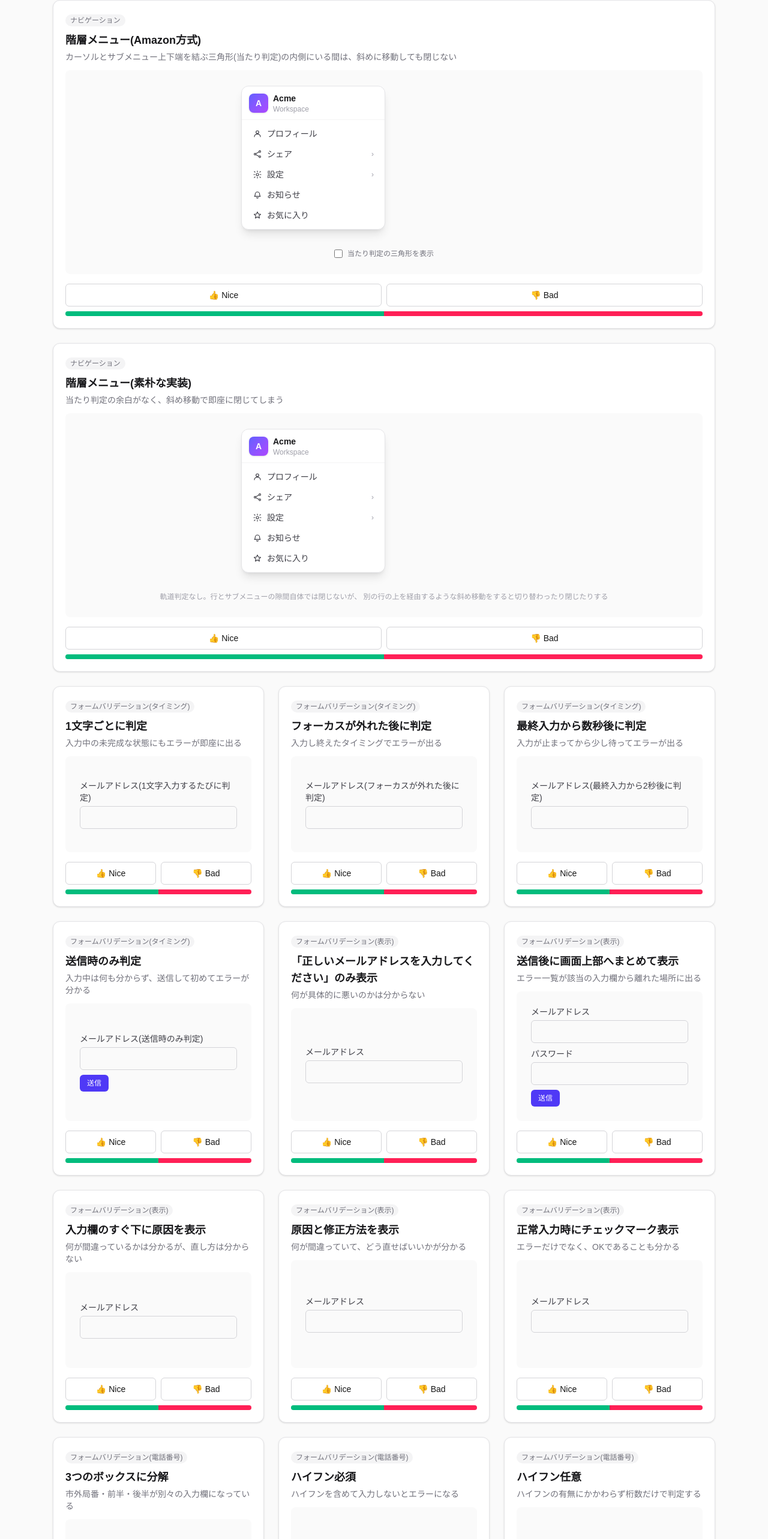
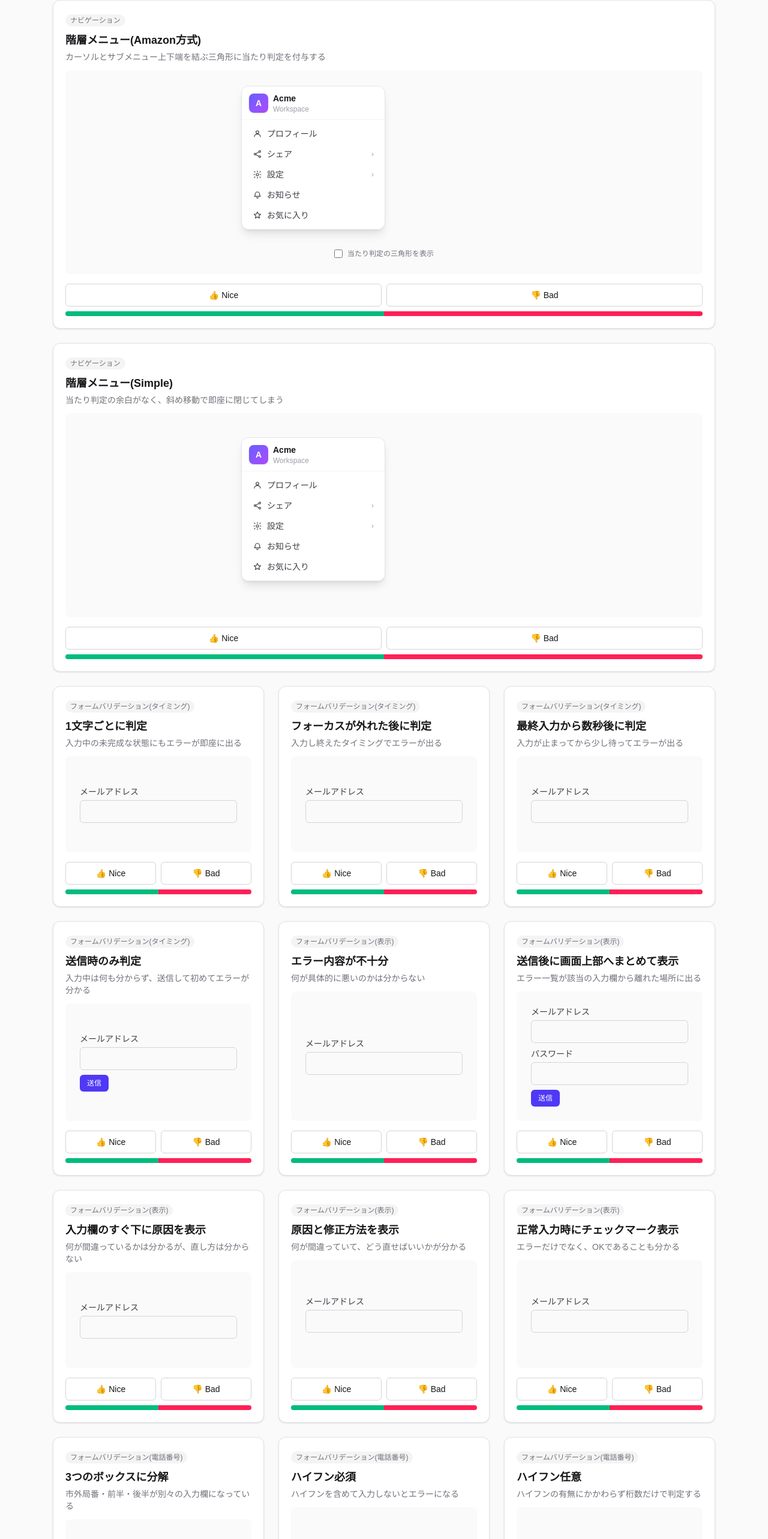
Before and after one commit to Glaesses3927/systeminterface, a Next.js app: page / in a window 1280 px wide. Shown: the part 177-2743 px from the top of the page at 60% size. Built offline with nearby package versions, Linux system fonts and the light colour scheme.

Commit message:
fix: description

```diff
--- a/app/page.tsx
+++ b/app/page.tsx
@@ -56,14 +56,14 @@ const entries: GalleryEntry[] = [
     category: "ナビゲーション",
     title: "階層メニュー(Amazon方式)",
     description:
-      "カーソルとサブメニュー上下端を結ぶ三角形(当たり判定)の内側にいる間は、斜めに移動しても閉じない",
+      "カーソルとサブメニュー上下端を結ぶ三角形に当たり判定を付与する",
     Demo: NiceTriangleMenu,
     wide: true,
   },
   {
     id: "menu-bad",
     category: "ナビゲーション",
-    title: "階層メニュー(素朴な実装)",
+    title: "階層メニュー(Simple)",
     description: "当たり判定の余白がなく、斜め移動で即座に閉じてしまう",
     Demo: BadTriangleMenu,
     wide: true,
@@ -99,7 +99,7 @@ const entries: GalleryEntry[] = [
   {
     id: "validation-generic",
     category: "フォームバリデーション(表示)",
-    title: "「正しいメールアドレスを入力してください」のみ表示",
+    title: "エラー内容が不十分",
     description: "何が具体的に悪いのかは分からない",
     Demo: ValidationGenericOnly,
   },
--- a/components/demos/CreditCardInputDemos.tsx
+++ b/components/demos/CreditCardInputDemos.tsx
@@ -14,7 +14,7 @@ export function CreditCardAutoFormat() {
   return (
     <div className="w-full max-w-xs">
       <label className="mb-1 block text-sm font-medium text-zinc-700 dark:text-zinc-300">
-        カード番号(自動で4桁ごとに空白を挿入)
+        カード番号
       </label>
       <input
         value={value}
@@ -33,7 +33,7 @@ export function CreditCardRaw() {
   return (
     <div className="w-full max-w-xs">
       <label className="mb-1 block text-sm font-medium text-zinc-700 dark:text-zinc-300">
-        カード番号(区切りなし)
+        カード番号
       </label>
       <input
         value={value}
@@ -42,7 +42,6 @@ export function CreditCardRaw() {
         placeholder="4242424242424242"
         className="w-full rounded-md border border-zinc-300 px-3 py-2 text-sm focus:outline-none dark:border-zinc-700 dark:bg-zinc-900"
       />
-      <p className="mt-1 text-xs text-zinc-400">16桁が数字の連続で表示され、一目で確認しづらい</p>
     </div>
   );
 }
--- a/components/demos/DeleteUndoDemos.tsx
+++ b/components/demos/DeleteUndoDemos.tsx
@@ -6,7 +6,7 @@ export function DeleteSimpleConfirm() {
   const [open, setOpen] = useState(false);
   const [deleted, setDeleted] = useState(false);
 
-  if (deleted) return <p className="text-sm text-zinc-500">(実際には削除されていません)</p>;
+  if (deleted) return <p className="text-sm text-zinc-500">削除されました</p>;
 
   return (
     <>
@@ -50,7 +50,7 @@ export function DeleteTypeToConfirm() {
   const [text, setText] = useState("");
   const [deleted, setDeleted] = useState(false);
 
-  if (deleted) return <p className="text-sm text-zinc-500">(実際には削除されていません)</p>;
+  if (deleted) return <p className="text-sm text-zinc-500">削除されました</p>;
 
   return (
     <>
@@ -129,7 +129,7 @@ export function DeleteWithUndo() {
         </p>
       ) : (
         <div className="flex items-center justify-between rounded-md border border-zinc-200 px-3 py-2 text-sm dark:border-zinc-700">
-          買い物リスト.txt
+          買い物リスト
           <button onClick={handleDelete} className="text-rose-500 hover:text-rose-600">
             削除
           </button>
--- a/components/demos/LoadingVariantsDemos.tsx
+++ b/components/demos/LoadingVariantsDemos.tsx
@@ -16,7 +16,7 @@ export function LoadingSpinnerOnly() {
   }
 
   return (
-    <div className="w-full max-w-xs text-center">
+    <div className="w-full max-w-xs text-left">
       <button
         onClick={start}
         className="mb-3 rounded-md bg-indigo-600 px-4 py-2 text-sm font-medium text-white"
@@ -28,7 +28,7 @@ export function LoadingSpinnerOnly() {
           <div className="h-8 w-8 animate-spin rounded-full border-4 border-zinc-300 border-t-indigo-600" />
         </div>
       )}
-      {done && <p className="text-sm text-zinc-400">完了しました(内容の見た目は事前に分からない)</p>}
+      {done && <p className="text-sm text-zinc-600 dark:text-zinc-300">記事のタイトルと本文がここに表示されます。</p>}
     </div>
   );
 }
--- a/components/demos/PhoneInputDemos.tsx
+++ b/components/demos/PhoneInputDemos.tsx
@@ -20,7 +20,7 @@ export function PhoneSplitBoxes() {
   return (
     <div className="w-full max-w-xs">
       <label className="mb-1 block text-sm font-medium text-zinc-700 dark:text-zinc-300">
-        電話番号(3つのボックスに分解)
+        電話番号
       </label>
       <div className="flex items-center gap-1.5">
         {parts.map((part, i) => (
@@ -51,7 +51,7 @@ export function PhoneHyphenRequired() {
   return (
     <div className="w-full max-w-xs">
       <label className="mb-1 block text-sm font-medium text-zinc-700 dark:text-zinc-300">
-        電話番号(ハイフン必須)
+        電話番号（ハイフン必須）
       </label>
       <input
         value={value}
@@ -80,13 +80,13 @@ export function PhoneHyphenOptional() {
   return (
     <div className="w-full max-w-xs">
       <label className="mb-1 block text-sm font-medium text-zinc-700 dark:text-zinc-300">
-        電話番号(ハイフンは任意)
+        電話番号（ハイフンは任意）
       </label>
       <input
         value={value}
         onChange={(e) => setValue(e.target.value)}
         onBlur={() => setTouched(true)}
-        placeholder="09012345678 でも 090-1234-5678 でもOK"
+        placeholder="09012345678, 090-1234-5678"
         className={`w-full rounded-md border px-3 py-2 text-sm focus:outline-none dark:bg-zinc-900 ${
           invalid ? "border-rose-400" : "border-zinc-300 dark:border-zinc-700"
         }`}
--- a/components/demos/SwitchClarityDemos.tsx
+++ b/components/demos/SwitchClarityDemos.tsx
@@ -11,11 +11,8 @@ export function SwitchUnclear() {
         aria-pressed={on}
         className="rounded-full border border-zinc-300 bg-white px-4 py-2 text-sm font-medium text-zinc-700 dark:border-zinc-600 dark:bg-zinc-900 dark:text-zinc-200"
       >
-        通知ON
+        通知{on ? "ON" : "OFF"}
       </button>
-      <p className="text-xs text-zinc-400">
-        文言が常に「通知ON」のままなので、今ONなのか、押すとONになるのかが分からない
-      </p>
     </div>
   );
 }
@@ -35,9 +32,6 @@ export function SwitchClear() {
       >
         通知は{on ? "ON" : "OFF"}です
       </button>
-      <p className="text-xs text-zinc-400">
-        文言が現在の状態をそのまま表すので、押すとどちらに切り替わるかが分かる
-      </p>
     </div>
   );
 }
--- a/components/demos/TriangleMenuDemos.tsx
+++ b/components/demos/TriangleMenuDemos.tsx
@@ -382,10 +382,6 @@ export function NiceTriangleMenu() {
   );
 }
 
-// 素朴な実装: 行・行とサブメニューの間の隙間・サブメニュー自体のいずれかに
-// マウスがある間は開いたままにする(隙間だけを理由に閉じることはない)。
-// ただし軌道判定は行わないため、隙間を大きく外れて別の行の上を経由するような
-// 斜め移動をすると、その時点で別の項目に切り替わるか閉じてしまう。
 export function BadTriangleMenu() {
   const [activeKey, setActiveKey] = useState<string | null>(null);
   const containerRef = useRef<HTMLDivElement>(null);
@@ -423,10 +419,6 @@ export function BadTriangleMenu() {
         <MainList activeKey={activeKey} />
         {activeKey && <SubmenuList activeKey={activeKey} />}
       </div>
-      <p className="text-xs text-zinc-400">
-        軌道判定なし。行とサブメニューの隙間自体では閉じないが、
-        別の行の上を経由するような斜め移動をすると切り替わったり閉じたりする
-      </p>
     </div>
   );
 }
--- a/components/demos/ValidationTimingDemos.tsx
+++ b/components/demos/ValidationTimingDemos.tsx
@@ -17,7 +17,7 @@ export function ValidationOnKeystroke() {
   return (
     <div className="w-full max-w-xs">
       <label className="mb-1 block text-sm font-medium text-zinc-700 dark:text-zinc-300">
-        メールアドレス(1文字入力するたびに判定)
+        メールアドレス
       </label>
       <input
         value={value}
@@ -36,7 +36,7 @@ export function ValidationOnBlur() {
   return (
     <div className="w-full max-w-xs">
       <label className="mb-1 block text-sm font-medium text-zinc-700 dark:text-zinc-300">
-        メールアドレス(フォーカスが外れた後に判定)
+        メールアドレス
       </label>
       <input
         value={value}
@@ -61,7 +61,7 @@ export function ValidationOnDebounce() {
   return (
     <div className="w-full max-w-xs">
       <label className="mb-1 block text-sm font-medium text-zinc-700 dark:text-zinc-300">
-        メールアドレス(最終入力から2秒後に判定)
+        メールアドレス
       </label>
       <input
         value={value}
@@ -83,7 +83,7 @@ export function ValidationOnSubmit() {
   return (
     <div className="w-full max-w-xs">
       <label className="mb-1 block text-sm font-medium text-zinc-700 dark:text-zinc-300">
-        メールアドレス(送信時のみ判定)
+        メールアドレス
       </label>
       <input
         value={value}
@@ -99,7 +99,7 @@ export function ValidationOnSubmit() {
         <p className="mt-1 text-xs text-rose-500">{result.error}</p>
       )}
       {result.submitted && !result.error && (
-        <p className="mt-1 text-xs text-emerald-600">送信できます(検証OK)</p>
+        <p className="mt-1 text-xs text-emerald-600">送信されました</p>
       )}
       <button
         onClick={() => setResult({ error: validateEmail(value), submitted: true })}
```
Also changed, not shown: components/demos/NotificationMismatchDemos.tsx (+2 -6 lines).
